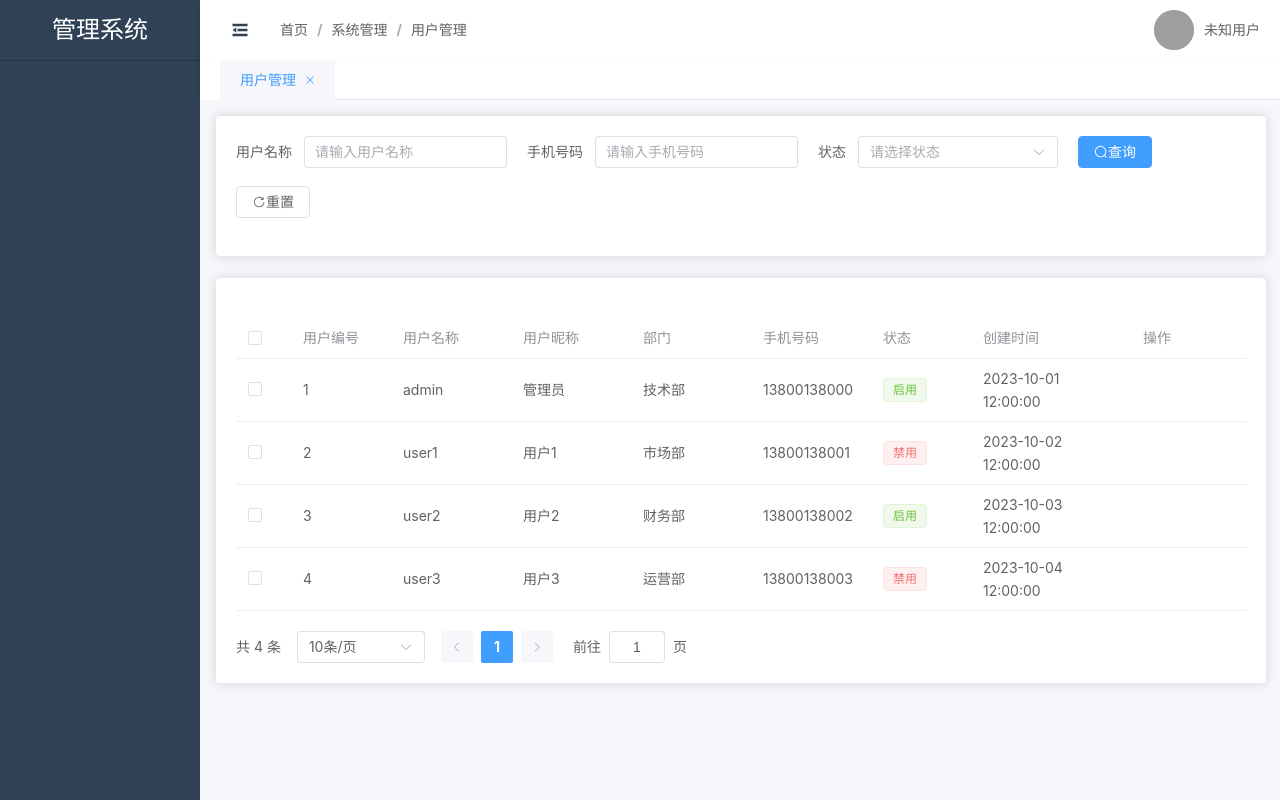
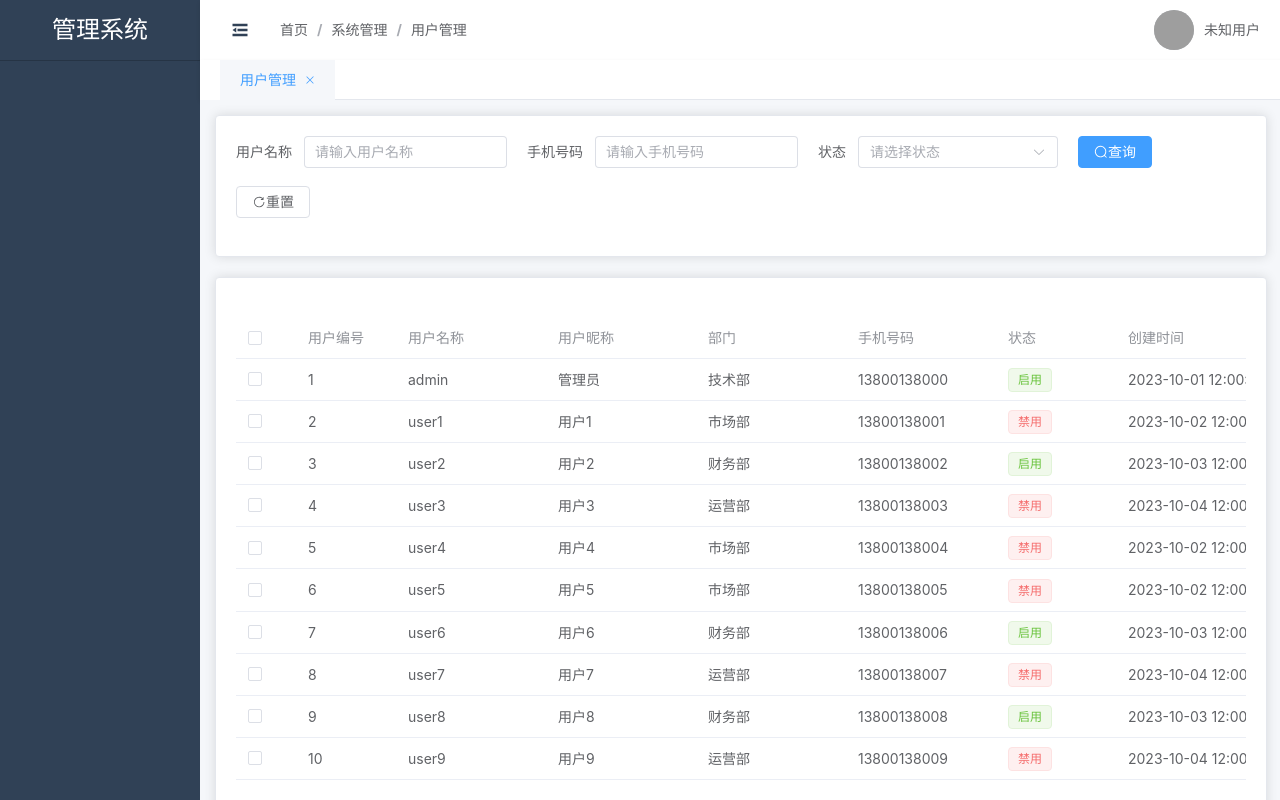
Before and after one commit to supermaodou/maodou-admin-web, a Vue app: page /system/user in a window 1280 px wide. Built offline with nearby package versions, Linux system fonts and the light colour scheme; sample sign-in values are in the browser's storage; grey boxes are pictures that could not be loaded.

Commit message:
增加测试数据，调整样式

```diff
--- a/src/views/system/User.vue
+++ b/src/views/system/User.vue
@@ -36,25 +36,25 @@
 
       <!-- 用户列表 -->
       <el-table
-        :data="userList"
+        :data="tableData"
         style="width: 100%"
         @selection-change="handleSelectionChange"
       >
-        <el-table-column type="selection" width="55" fixed></el-table-column>
+        <el-table-column type="selection" width="60" fixed></el-table-column>
         <el-table-column prop="id" label="用户编号" width="100"></el-table-column>
-        <el-table-column prop="username" label="用户名称" width="120"></el-table-column>
-        <el-table-column prop="nickname" label="用户昵称" width="120"></el-table-column>
-        <el-table-column prop="department" label="部门" width="120"></el-table-column>
-        <el-table-column prop="phone" label="手机号码" width="120"></el-table-column>
-        <el-table-column prop="status" label="状态" width="100">
+        <el-table-column prop="username" label="用户名称" width="150"></el-table-column>
+        <el-table-column prop="nickname" label="用户昵称" width="150"></el-table-column>
+        <el-table-column prop="department" label="部门" width="150"></el-table-column>
+        <el-table-column prop="phone" label="手机号码" width="150"></el-table-column>
+        <el-table-column prop="status" label="状态" width="120">
           <template #default="scope">
             <el-tag :type="scope.row.status === '1' ? 'success' : 'danger'">
               {{ scope.row.status === '1' ? '启用' : '禁用' }}
             </el-tag>
           </template>
         </el-table-column>
-        <el-table-column prop="createTime" label="创建时间" width="160"></el-table-column>
-        <el-table-column label="操作" min-width="150">
+        <el-table-column prop="createTime" label="创建时间" width="180"></el-table-column>
+        <el-table-column label="操作" min-width="120">
           <template #default="scope">
             <el-button link type="primary" size="small" @click="openDialog('edit', scope.row)" v-hasPermi="['system:user:edit']"><el-icon><EditPen /></el-icon>修改</el-button>
             <el-button link type="danger" size="small" @click="handleDelete(scope.row)" v-hasPermi="['system:user:delete']"><el-icon><Delete /></el-icon>删除</el-button>
@@ -125,7 +125,7 @@ export default {
         status: '',
       },
       // 用户列表数据
-      userList: [
+      tableData: [
         {
           id: 1,
           username: 'admin',
@@ -159,6 +159,60 @@ export default {
           nickname: '用户3',
           department: '运营部',
           phone: '13800138003',
+          status: '0',
+          createTime: '2023-10-04 12:00:00',
+        },
+        {
+          id: 5,
+          username: 'user4',
+          nickname: '用户4',
+          department: '市场部',
+          phone: '13800138004',
+          status: '0',
+          createTime: '2023-10-02 12:00:00',
+        },
+        {
+          id: 6,
+          username: 'user5',
+          nickname: '用户5',
+          department: '市场部',
+          phone: '13800138005',
+          status: '0',
+          createTime: '2023-10-02 12:00:00',
+        },
+        {
+          id: 7,
+          username: 'user6',
+          nickname: '用户6',
+          department: '财务部',
+          phone: '13800138006',
+          status: '1',
+          createTime: '2023-10-03 12:00:00',
+        },
+        {
+          id: 8,
+          username: 'user7',
+          nickname: '用户7',
+          department: '运营部',
+          phone: '13800138007',
+          status: '0',
+          createTime: '2023-10-04 12:00:00',
+        },
+        {
+          id: 9,
+          username: 'user8',
+          nickname: '用户8',
+          department: '财务部',
+          phone: '13800138008',
+          status: '1',
+          createTime: '2023-10-03 12:00:00',
+        },
+        {
+          id: 10,
+          username: 'user9',
+          nickname: '用户9',
+          department: '运营部',
+          phone: '13800138009',
           status: '0',
           createTime: '2023-10-04 12:00:00',
         },
```
